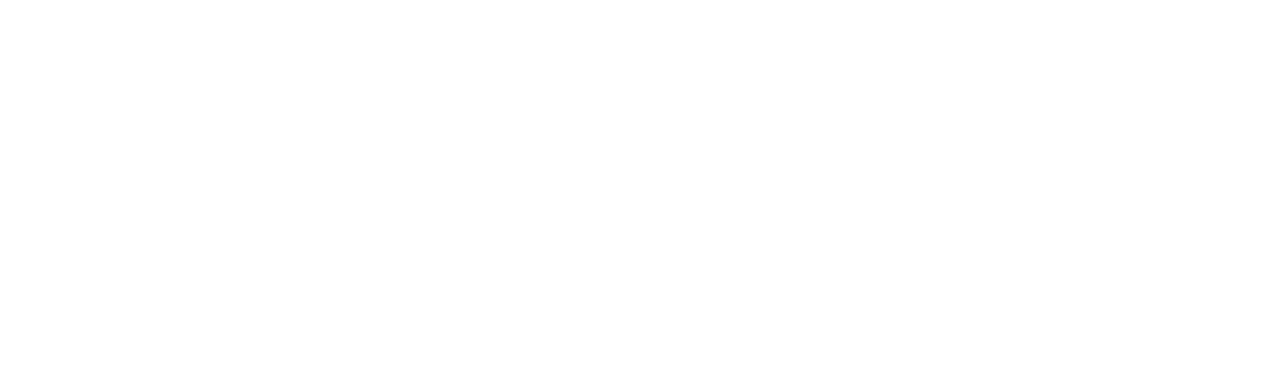
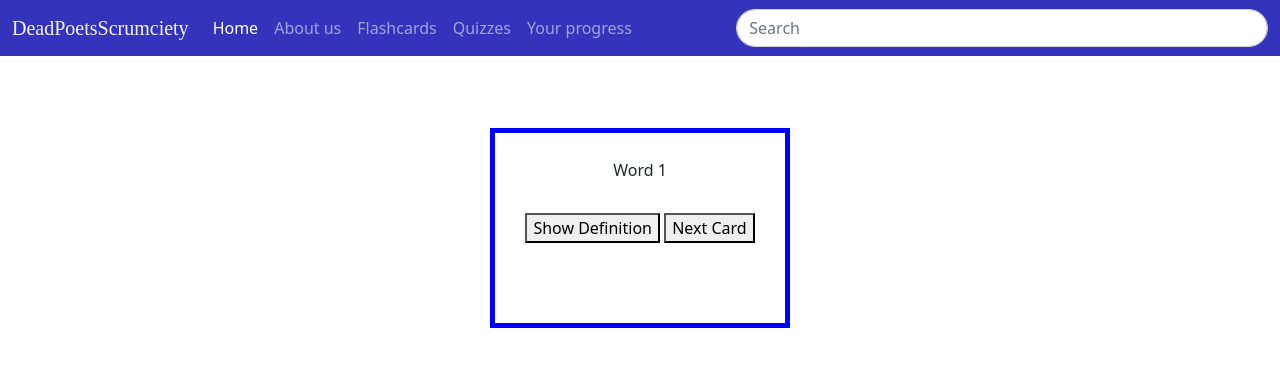
Before and after one commit to JustEnough-WebApp/LanguageApp, a website: page static/flashcard.html in a window 1280 px wide. Drawn offline with nearby package versions, Linux system fonts and the light colour scheme; no server answers.

Commit message:
hardcoded basic flashcard added

```diff
--- a/static/flashcard.html
+++ b/static/flashcard.html
@@ -9,10 +9,110 @@
   <title>Flashcards</title>
   <meta charset="utf-8">
   <meta name="viewport" content="width=device-width, initial-scale=1">
-  <link href="https://cdn.jsdelivr.net/npm/bootstrap@5.2.3/dist/css/bootstrap.min.css" rel="stylesheet">
-  <script src="https://cdn.jsdelivr.net/npm/bootstrap@5.2.3/dist/js/bootstrap.bundle.min.js"></script>
-  </head>
-  <body>
+        <!-- Bootstrap -->
+        <link href="https://cdn.jsdelivr.net/npm/bootstrap@5.2.3/dist/css/bootstrap.min.css" rel="stylesheet">
+        <script src="https://cdn.jsdelivr.net/npm/bootstrap@5.2.3/dist/js/bootstrap.bundle.min.js"></script>
 
+        <!-- External files -->
+        <link rel="stylesheet" href="./style.css">
+        <script src="./script.js"></script>
+    </head>
+
+	<style>
+		#flashcard {
+			width: 300px;
+			height: 200px;
+			border: 5px solid blue;
+			padding: 25px;
+			margin: auto;
+			text-align: center;
+		}
+
+		#definition {
+			display: none;
+		}
+
+		button {
+			margin-top: 15px;
+		}
+	</style>
+</head>
+<body>
+
+<nav class = "navbar navbar-expand-sm navbar-dark">
+  <div class="container-fluid">
+          <a class="navbar-brand" href="#">DeadPoetsScrumciety</a>
+          <button class="navbar-toggler" type="button" data-bs-toggle="collapse" data-bs-target="#mynavbar">
+              <span class="navbar-toggler-icon"></span>
+          </button>
+          <div class="collapse navbar-collapse" id="mynavbar">
+              <ul class="navbar-nav me-auto">
+                  <li class="nav-item">
+                      <a class="nav-link active" href="index.html">Home</a>
+                  </li>
+                  <li class="nav-item">
+                      <a class="nav-link" href="about.html" target="_blank">About us</a>
+                  </li>
+                  <li class="nav-item">
+                      <a class="nav-link" href="flashcard.html" target="_blank">Flashcards</a>
+                  </li>
+                  <li class="nav-item">
+                      <a class="nav-link" href="quizzes.html" target="_blank">Quizzes</a>
+                  </li>
+                  <li class="nav-item">
+                      <a class="nav-link" href="progress.html" target="_blank">Your progress</a>
+                  </li>
+              </ul>
+              <!--SEARCHING BAR-->
+              <form class="d-flex w-50">
+                  <input class="form-control rounded-pill" type="search" placeholder="Search">
+              </form>
+          </div>
+  </div>
+</nav>
+<br>
+<br>
+<br>
+	<div id="flashcard">
+		<p id="word">Word 1</p>
+		<p id="definition">Definition 1</p>
+		<button id="show-def-button" onclick="toggleDefinition()">Show Definition</button>
+		<button onclick="nextCard()">Next Card</button>
+	</div>
+
+	<script>
+		var words = ["Word 1", "Word 2", "Word 3"];
+		var definitions = ["Definition 1", "Definition 2", "Definition 3"];
+		var index = 0;
+
+		function toggleDefinition() {
+			var definition = document.getElementById("definition");
+			if (definition.style.display === "none") {
+				definition.style.display = "block";
+				document.getElementById("show-def-button").innerHTML = "Hide Definition";
+			} else {
+				definition.style.display = "none";
+				document.getElementById("show-def-button").innerHTML = "Show Definition";
+			}
+		}
+
+		function nextCard() {
+			index++;
+			if (index >= words.length) {
+				index = 0;
+			}
+			document.getElementById("word").innerHTML = words[index];
+			document.getElementById("definition").innerHTML = definitions[index];
+			document.getElementById("definition").style.display = "none";
+			document.getElementById("show-def-button").innerHTML = "Show Definition";
+		}
+
+		document.getElementById("flashcard").addEventListener("click", function(event) {
+			if (event.target !== this) {
+				return;
+			}
+			toggleDefinition();
+		});
+	</script>
 </body>
 </html>
```
